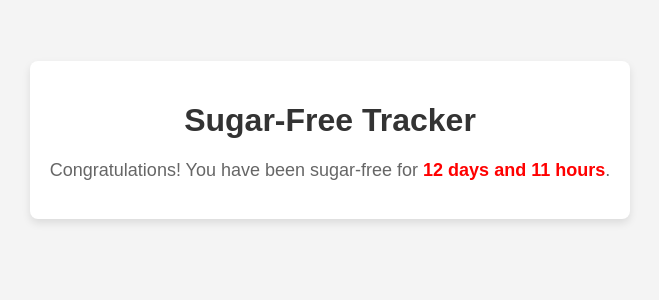
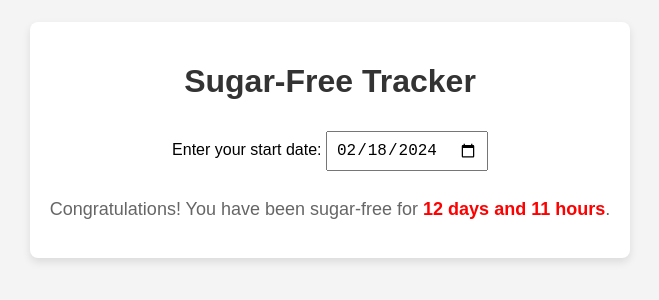
Before and after one commit to hamza-ezzahiry/suger-free-tracker, a plain HTML site: page index.html in a window 1280 px wide. Shown: the part 260-560 px from the top of the page, without its empty margins (310-969 px from the left). Drawn offline with Linux system fonts and the light colour scheme.

Commit message:
Update index.html

```diff
--- a/index.html
+++ b/index.html
@@ -36,22 +36,30 @@
             color: red;
             font-weight: bold;
         }
+
+        input {
+            padding: 8px;
+            margin: 10px 0;
+            font-size: 16px;
+        }
     </style>
     <title>Sugar-Free Journey</title>
 </head>
 <body>
     <div class="container">
         <h1>Sugar-Free Tracker</h1>
+        <label for="startDate">Enter your  start date:</label>
+        <input type="date" id="startDate" value="2024-02-18">
         <p id="result"></p>
     </div>
 
     <script>
-        // Get the start date and current date
-        var startDate = new Date('2024-02-18');
-        var currentDate = new Date();
+        // Get the start date from the input
+        var startDateInput = document.getElementById('startDate');
+        var startDate = new Date(startDateInput.value);
 
         // Calculate the time difference
-        var timeDifference = currentDate - startDate;
+        var timeDifference = new Date() - startDate;
 
         // Calculate days and hours
         var days = Math.floor(timeDifference / (1000 * 60 * 60 * 24));
@@ -59,6 +67,15 @@
 
         // Display the result with highlighting
         document.getElementById('result').innerHTML = 'Congratulations! You have been sugar-free for <span class="highlight">' + days + ' days and ' + hours + ' hours</span>.';
+
+        // Update the result when the input value changes
+        startDateInput.addEventListener('change', function () {
+            startDate = new Date(startDateInput.value);
+            timeDifference = new Date() - startDate;
+            days = Math.floor(timeDifference / (1000 * 60 * 60 * 24));
+            hours = Math.floor((timeDifference % (1000 * 60 * 60 * 24)) / (1000 * 60 * 60));
+            document.getElementById('result').innerHTML = 'Congratulations! You have been sugar-free for <span class="highlight">' + days + ' days and ' + hours + ' hours</span>.';
+        });
     </script>
 </body>
 </html>
```
